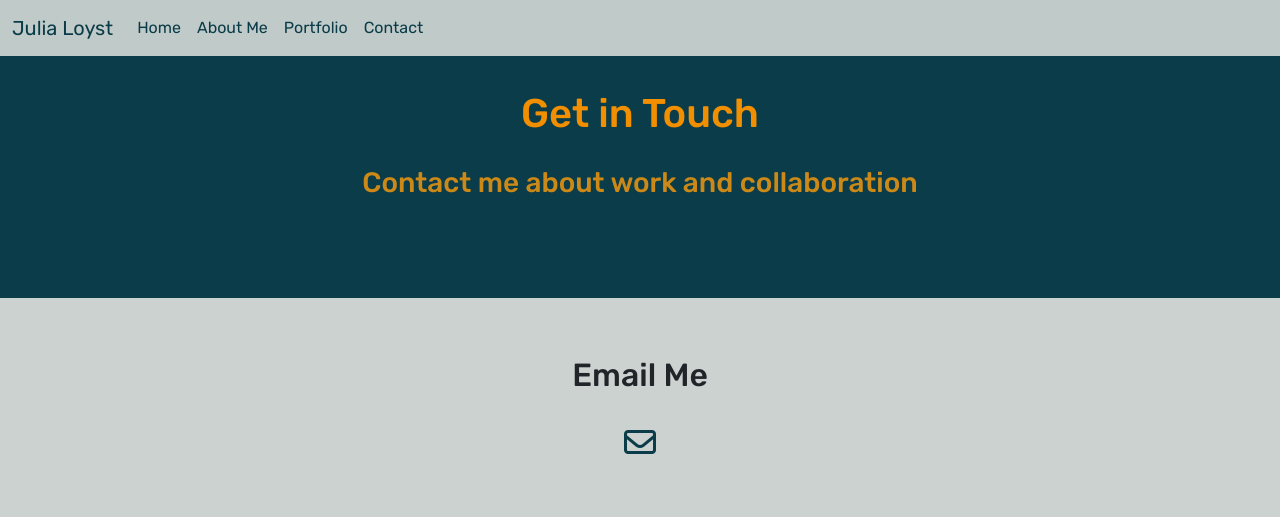
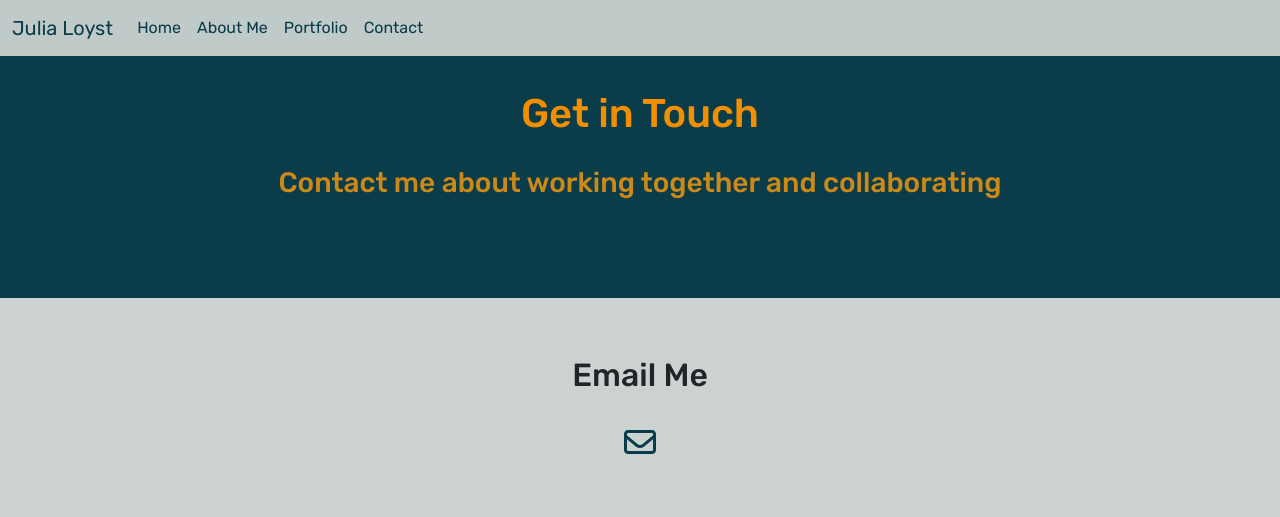
Before and after one commit to J-Loyst/Portfolio, a plain HTML site: page contact.html in a window 1280 px wide. Shown: the top 517 px of the page. Drawn offline with nearby package versions, Linux system fonts and the light colour scheme.

Commit message:
wording updates on contact page

```diff
--- a/contact.html
+++ b/contact.html
@@ -65,7 +65,7 @@
     </header>
     <div class="hero">
       <h1>Get in Touch</h1>
-      <h3>Contact me about work and collaboration</h3>
+      <h3>Contact me about working together and collaborating</h3>
     </div>
     <section class="experience">
         <h2 class="mt-5">
```
